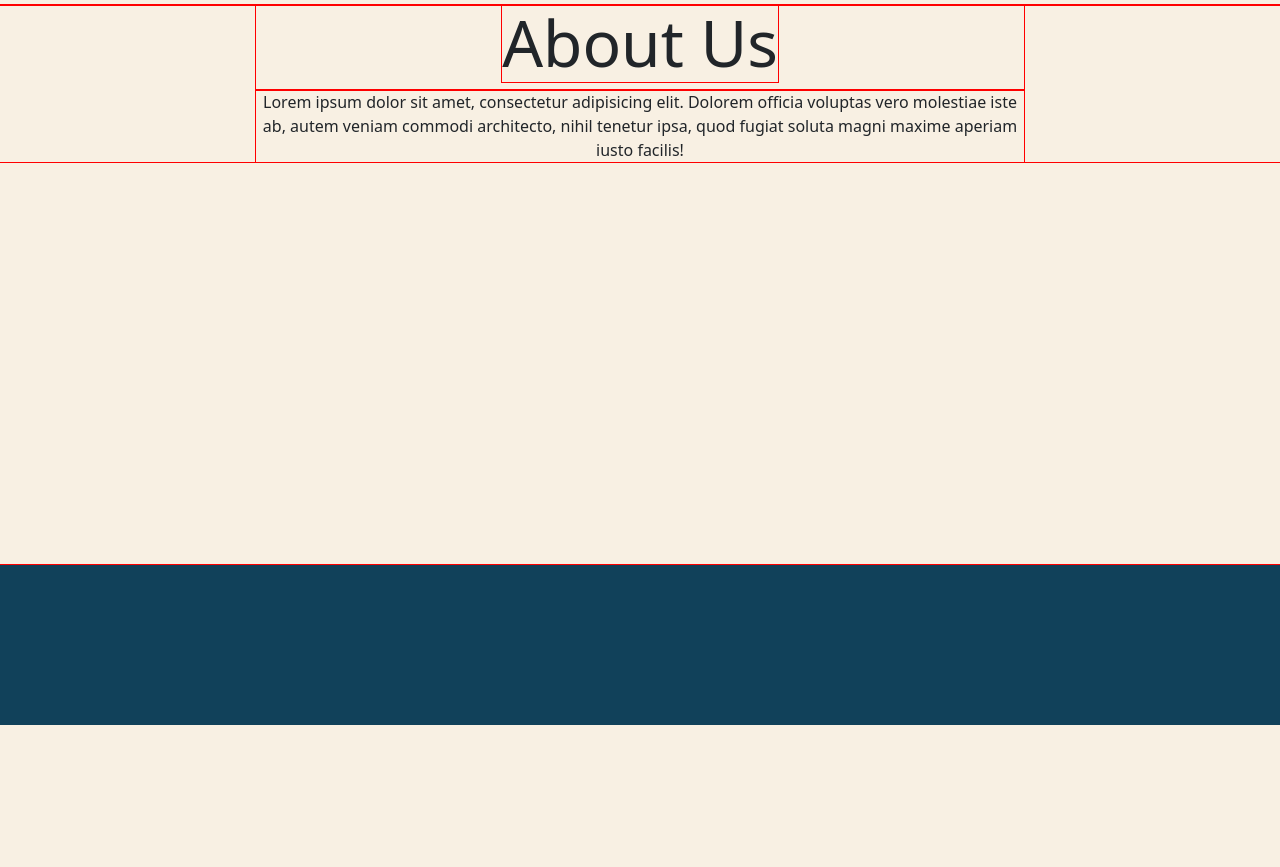
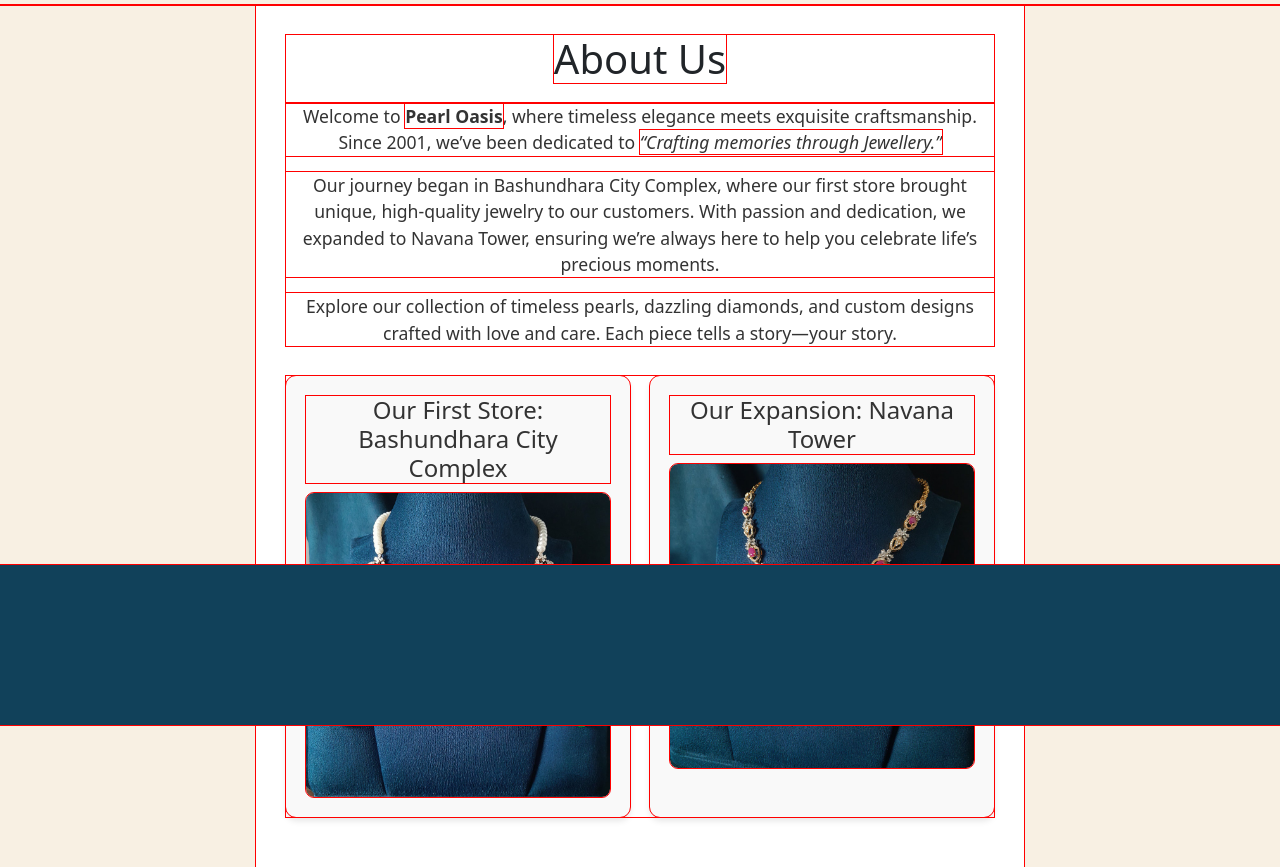
Before and after one commit to RobinDoughnut/pearl-oasis, a PHP site: page /html/about_us.html in a window 1280 px wide. Shown: the part 75-942 px from the top of the page. Before the commit the page ends 800 px from the top, so only its background shows below. Run offline with PHP 8.4, Linux system fonts and the light colour scheme; some libraries are stand-ins or nearby versions.

Commit message:
updated about us

```diff
--- a/css/about.css
+++ b/css/about.css
@@ -148,6 +148,79 @@ main {
 
 
 }
+
+.about {
+    padding: 30px;
+    text-align: center;
+    background-color: #fff;
+}
+
+.about h1 {
+    font-size: 2.5rem;
+    margin-bottom: 20px;
+}
+
+.about .para {
+    font-size: 1.1rem;
+    margin-bottom: 30px;
+    color: #333;
+}
+
+/* .images {
+    display: flex;
+    flex-wrap: wrap;
+    gap: 20px;
+    justify-content: center;
+}
+
+.store-image {
+    max-width: 400px;
+    text-align: center;
+}
+
+.store-img {
+    width: 100%;
+    height: auto;
+    border: 2px solid #ccc;
+    border-radius: 10px;
+    margin-top: 10px;
+} */
+.images {
+    display: flex;
+    flex-wrap: wrap; /* Ensures the layout adjusts on smaller screens */
+    gap: 20px;
+    justify-content: center; /* Centers the images horizontally */
+    margin: 20px 0;
+}
+
+.store-image {
+    text-align: center;
+    flex: 1 1 45%; /* Makes each image container take up 45% of the row, adjusts on smaller screens */
+    max-width: 500px; /* Prevents containers from becoming too large */
+    background-color: #f9f9f9;
+    padding: 20px;
+    border-radius: 10px;
+    box-shadow: 0 4px 6px rgba(0, 0, 0, 0.1);
+}
+
+.store-image h3 {
+    font-size: 1.5rem;
+    margin-bottom: 10px;
+    color: #333;
+}
+
+.store-img {
+    width: 100%; /* Ensures images fit within their container */
+    height: auto; /* Maintains aspect ratio */
+    border-radius: 8px;
+    transition: transform 0.3s ease, box-shadow 0.3s ease;
+}
+
+.store-img:hover {
+    transform: scale(1.05); /* Adds a slight zoom effect on hover */
+    box-shadow: 0 8px 16px rgba(0, 0, 0, 0.2);
+}
+
 
 footer {
     position: fixed;
--- a/css/style.css
+++ b/css/style.css
@@ -228,7 +228,8 @@ body .box {
 .featured {
   display: block;
   position: relative;
-  height: inherit;
+  /* height: inherit; */
+  height: 1400px;
 }
 
 .featured-1 {
--- a/html/about_us.html
+++ b/html/about_us.html
@@ -54,9 +54,30 @@
                 <h1>About Us</h1>
             </div>
             <div class="para">
-                Lorem ipsum dolor sit amet, consectetur adipisicing elit. Dolorem officia voluptas vero molestiae iste ab, autem veniam commodi architecto, nihil tenetur ipsa, quod fugiat soluta magni maxime aperiam iusto facilis!
+                <p>
+                    Welcome to <strong>Pearl Oasis</strong>, where timeless elegance meets exquisite craftsmanship.
+                    Since 2001, we’ve been dedicated to <em>“Crafting memories through Jewellery.”</em>
+                </p>
+                <p>
+                    Our journey began in Bashundhara City Complex, where our first store brought unique,
+                    high-quality jewelry to our customers. With passion and dedication, we expanded to
+                    Navana Tower, ensuring we’re always here to help you celebrate life’s precious moments.
+                </p>
+                <p>
+                    Explore our collection of timeless pearls, dazzling diamonds, and custom designs crafted
+                    with love and care. Each piece tells a story—your story.
+                </p>
             </div>
-
+            <div class="images">
+                <div class="store-image">
+                    <h3>Our First Store: Bashundhara City Complex</h3>
+                    <img src="../img/n-4.jpg" alt="Bashundhara Store" class="store-img">
+                </div>
+                <div class="store-image">
+                    <h3>Our Expansion: Navana Tower</h3>
+                    <img src="../img/n-2.jpg" alt="Navana Store" class="store-img">
+                </div>
+            </div>
         </div>
     </main>
     <footer>
```
Also changed, not shown: 1 other file.
